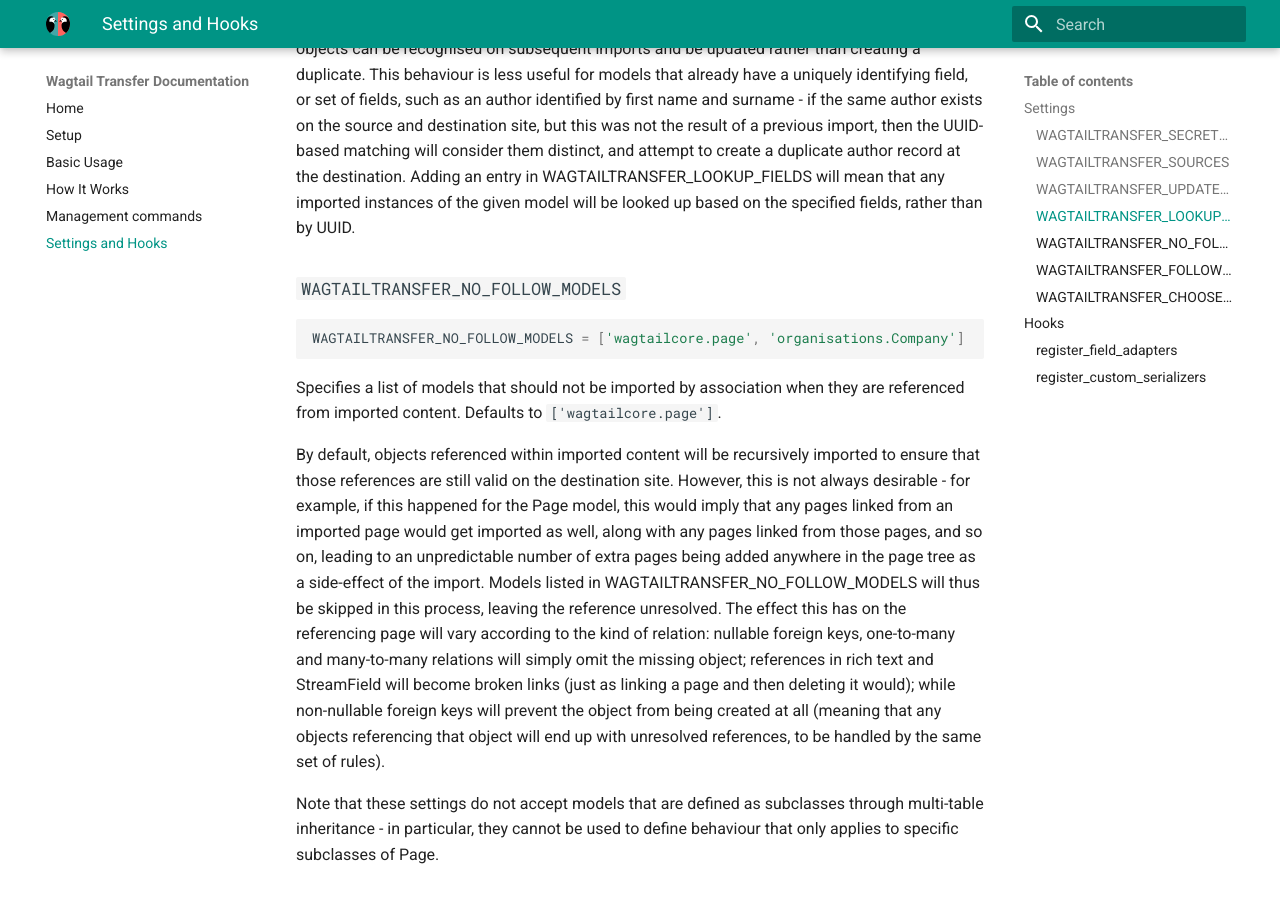
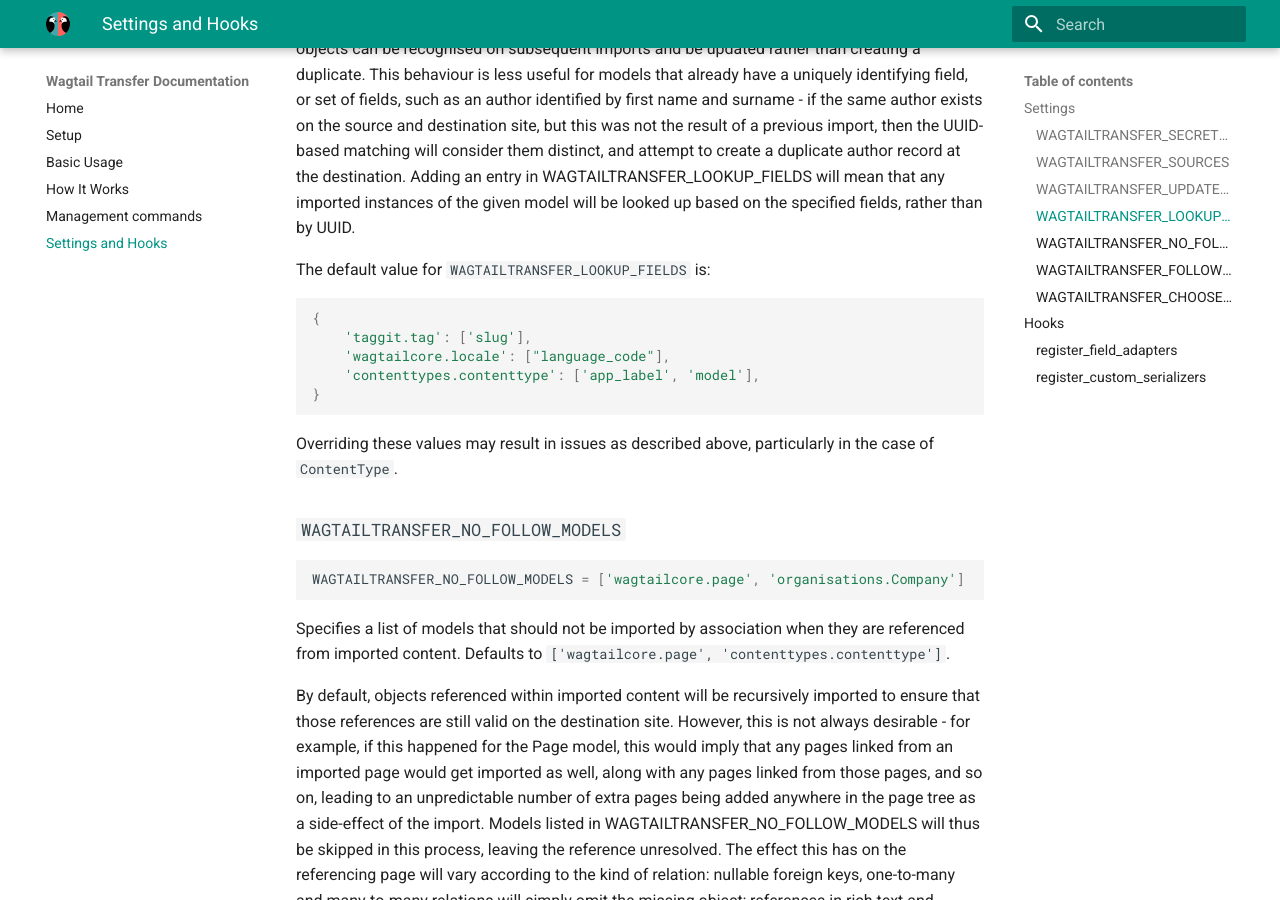
Before and after one commit to wagtail/wagtail-transfer, an MkDocs documentation site: the page built from docs/settings.md, in a window 1280 px wide and 900 px high, scrolled down 1337 px. Built offline with MkDocs 1.6.1 and Material for MkDocs 9.7.7, drawn with Linux system fonts in a browser that asks for light colours.

Commit message:
Add ContentType to LOOKUP_FIELDS and NO_FOLLOW_MODELS
- Update documentation

````diff
--- a/docs/settings.md
+++ b/docs/settings.md
@@ -63,6 +63,17 @@
 destination. Adding an entry in WAGTAILTRANSFER_LOOKUP_FIELDS will mean that any imported instances of the given model
 will be looked up based on the specified fields, rather than by UUID.
 
+The default value for `WAGTAILTRANSFER_LOOKUP_FIELDS` is:
+
+```python
+{
+    'taggit.tag': ['slug'],
+    'wagtailcore.locale': ["language_code"],
+    'contenttypes.contenttype': ['app_label', 'model'],
+}
+```
+
+Overriding these values may result in issues as described above, particularly in the case of `ContentType`.
 
 ### `WAGTAILTRANSFER_NO_FOLLOW_MODELS`
 
@@ -71,7 +82,7 @@
 ```
 
 Specifies a list of models that should not be imported by association when they are referenced from imported content.
-Defaults to `['wagtailcore.page']`.
+Defaults to `['wagtailcore.page', 'contenttypes.contenttype']`.
 
 By default, objects referenced within imported content will be recursively imported to ensure that those references are
 still valid on the destination site. However, this is not always desirable - for example, if this happened for the Page
````
Also changed, not shown: 2 other files.
